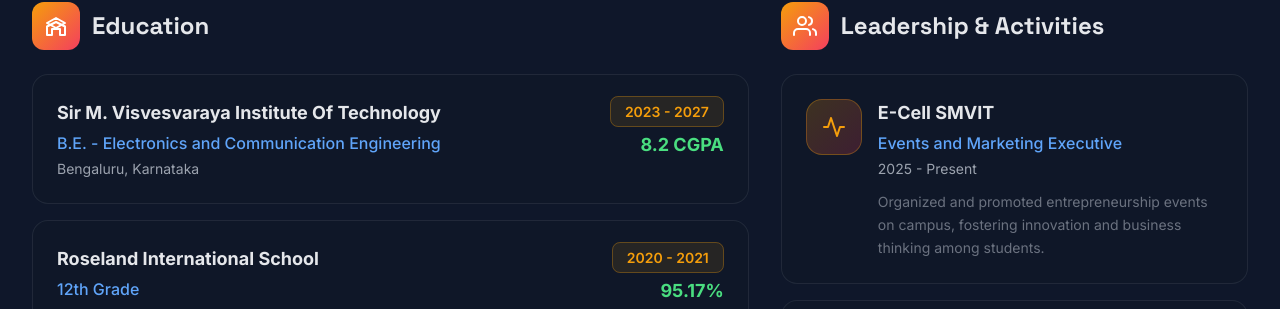
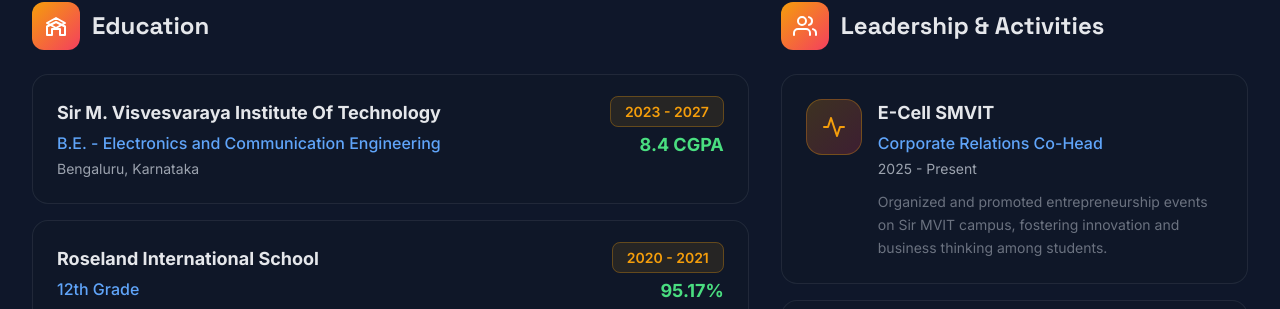
Before and after one commit to thakur-027/thakur-027.github.io, a React (Vite) app: page / in a window 1280 px wide. Shown: the part 1151-1460 px from the top of the page. Built offline with nearby package versions, Linux system fonts and the light colour scheme.

Commit message:
Modify education score and leadership role
Updated education score and leadership role details.

```diff
--- a/src/data/education.js
+++ b/src/data/education.js
@@ -4,7 +4,7 @@ export const education = [
     degree: 'B.E. - Electronics and Communication Engineering',
     location: 'Bengaluru, Karnataka',
     period: '2023 - 2027',
-    score: '8.2 CGPA',
+    score: '8.4 CGPA',
   },
   {
     school: 'Roseland International School',
@@ -68,10 +68,10 @@ export const certifications = [
 export const leadership = [
   {
     org: 'E-Cell SMVIT',
-    role: 'Events and Marketing Executive',
+    role: 'Corporate Relations Co-Head',
     period: '2025 - Present',
     description:
-      'Organized and promoted entrepreneurship events on campus, fostering innovation and business thinking among students.',
+      'Organized and promoted entrepreneurship events on Sir MVIT campus, fostering innovation and business thinking among students.',
     icon: 'target',
   },
   {
```
